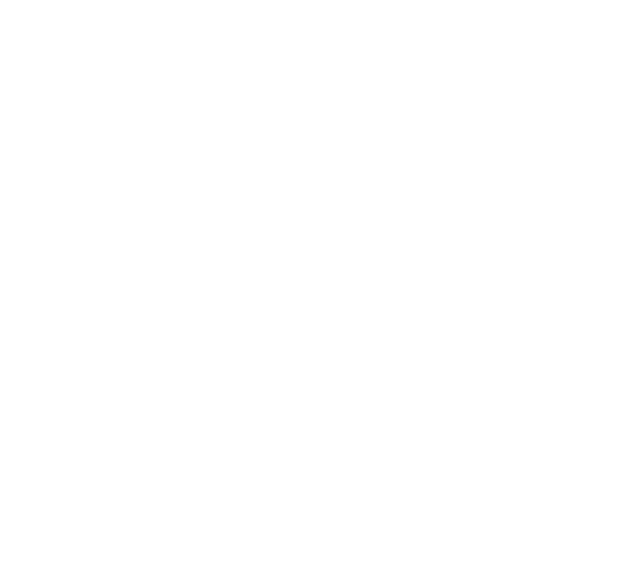
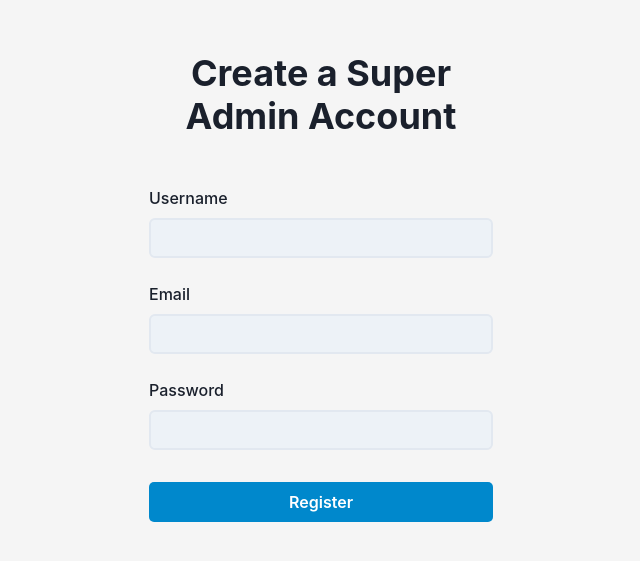
Before and after one commit to Gabriel-Rockson/classhub, a React app in the folder frontend/: page /app/register/admin/pin/2008 in a window 1280 px wide. Before the commit this address had no page. Shown: the part 125-686 px from the top of the page, without its empty margins (319-959 px from the left). Built offline with nearby package versions, Linux system fonts and the light colour scheme; the HTML template or start-up script is replaced by a standard one.

Commit message:
Add page to create a super user admin account

```diff
--- a/frontend/src/App.js
+++ b/frontend/src/App.js
@@ -20,6 +20,7 @@ import AttendanceList from "./dashboard/AttendanceList";
 import AttendanceDetail from "./dashboard/AttendanceDetail";
 import Login from "./auth/Login";
 import Register from "./auth/Register";
+import SuperUserRegister from "./auth/SuperUserRegister"
 import Profile from "./dashboard/Profile";
 
 import AuthService from "./services/auth.service";
@@ -77,7 +78,8 @@ function App() {
             <Route path="profile" element={<Profile />} />
           </Route>
           <Route path="/app/login" element={<Login />} />
-          <Route path="app/register" element={<Register />} />
+          <Route path="/app/register" element={<Register />} />
+          <Route path="/app/register/admin/pin/2008/" element={<SuperUserRegister />} />
         </Routes>
       </BrowserRouter>
     </ChakraProvider>
--- /dev/null
+++ b/frontend/src/auth/SuperUserRegister.js
@@ -0,0 +1,156 @@
+import React, { useState } from "react";
+import { Link as ReactLink, useNavigate } from "react-router-dom";
+import {
+  Box,
+  Flex,
+  Heading,
+  VStack,
+  Button,
+  Input,
+  FormControl,
+  FormLabel,
+  FormErrorMessage,
+  Link,
+  Spinner,
+} from "@chakra-ui/react";
+import { Formik, Field } from "formik";
+import * as yup from "yup";
+
+import AuthService from "../services/auth.service";
+
+export default function Register() {
+  const navigate = useNavigate();
+  const validationSchema = yup.object().shape({
+    username: yup.string().required("Username field is required"),
+    email: yup.string().email("Email must be a valid email").notRequired(),
+    password: yup
+      .string()
+      .required("Password field is required")
+      .min(8, "A min of 8 characters required"),
+  });
+
+  const handleFormSubmit = (data, { setSubmitting, setErrors }) => {
+    setSubmitting(true);
+    AuthService.register(data.username, data.email, data.password)
+      .then((res) => {
+        navigate("/admin", { replace: true });
+        window.location.reload();
+      })
+      .catch((err) => {
+        setErrors(err.response?.data);
+      })
+      .finally(() => setSubmitting(false));
+  };
+
+  return (
+    <>
+      <Flex bg="whitesmoke" align="center" justify="center" h="100vh">
+        <Box w={["80%", 96]} px={5} py={8}>
+          <Heading
+            py={[3, 4, 5, 6]}
+            fontSize={["2xl", "3xl", "4xl"]}
+            textAlign="center"
+          >
+            Create a Super Admin Account
+          </Heading>
+          <Formik
+            initialValues={{
+              username: "",
+              email: "",
+              password: "",
+            }}
+            validationSchema={validationSchema}
+            onSubmit={handleFormSubmit}
+          >
+            {({ handleSubmit, errors, touched, isSubmitting }) => (
+              <form onSubmit={handleSubmit}>
+                <VStack spacing={6}>
+                  <FormControl isInvalid={!!errors.detail}>
+                    <FormErrorMessage fontWeight="bold">
+                      {errors.detail}
+                    </FormErrorMessage>
+                  </FormControl>
+                  <FormControl
+                    colorScheme="messenger"
+                    isInvalid={!!errors.username && touched.username}
+                  >
+                    <FormLabel>Username</FormLabel>
+                    <Field
+                      as={Input}
+                      type="text"
+                      id="username"
+                      name="username"
+                      variant="filled"
+                      borderColor="gray.200"
+                      _hover={{ borderColor: "facebook.600" }}
+                    />
+                    <FormErrorMessage fontWeight="bold">
+                      {errors.username}
+                    </FormErrorMessage>
+                  </FormControl>
+                  <FormControl
+                    colorScheme="messenger"
+                    isInvalid={!!errors.email && touched.email}
+                  >
+                    <FormLabel>Email</FormLabel>
+                    <Field
+                      as={Input}
+                      type="email"
+                      id="email"
+                      name="email"
+                      variant="filled"
+                      borderColor="gray.200"
+                      _hover={{ borderColor: "facebook.600" }}
+                    />
+                    <FormErrorMessage fontWeight="bold">
+                      {errors.email}
+                    </FormErrorMessage>
+                  </FormControl>
+                  <FormControl
+                    colorScheme="messenger"
+                    isInvalid={!!errors.password && touched.password}
+                  >
+                    <FormLabel>Password</FormLabel>
+                    <Field
+                      as={Input}
+                      type="password"
+                      id="password"
+                      name="password"
+                      variant="filled"
+                      borderColor="gray.200"
+                      _hover={{ borderColor: "facebook.600" }}
+                    />
+                    <FormErrorMessage fontWeight="bold">
+                      {errors.password}
+                    </FormErrorMessage>
+                  </FormControl>
+                </VStack>
+                <Button
+                  borderRadius={5}
+                  colorScheme={"telegram"}
+                  style={{ boxShadow: "none" }}
+                  disabled={isSubmitting}
+                  mt={8}
+                  type="submit"
+                  w="full"
+                >
+                  {isSubmitting && <Spinner color="white" mr={2} />} Register
+                </Button>
+              </form>
+            )}
+          </Formik>
+          {/* <Box mt={2}>
+            <Link
+              as={ReactLink}
+              to="/app/login"
+              color={"telegram.700"}
+              style={{ boxShadow: "none" }}
+            >
+              Already having an account? login
+            </Link>
+          </Box> */}
+        </Box>
+      </Flex>
+    </>
+  );
+}
```
